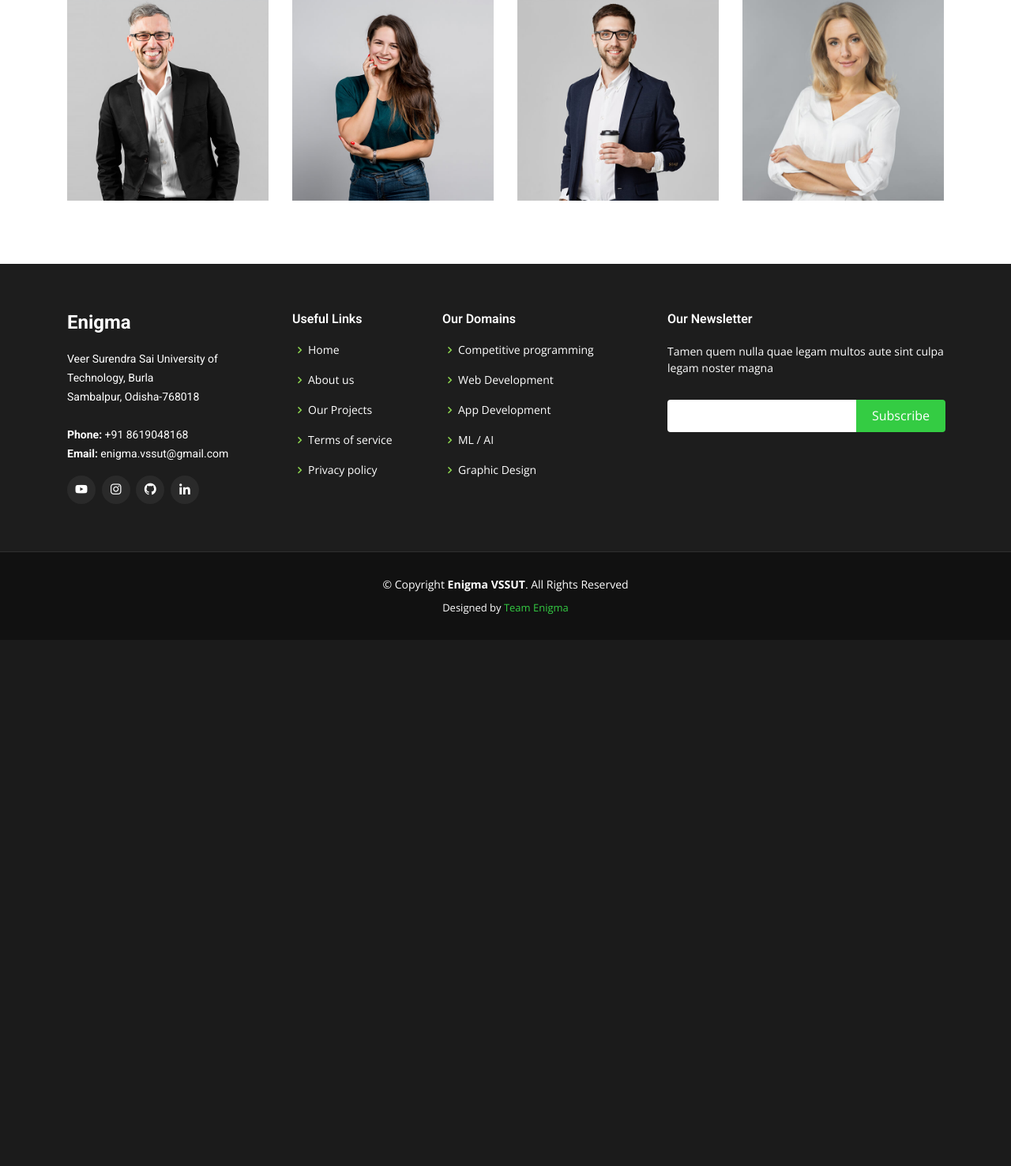
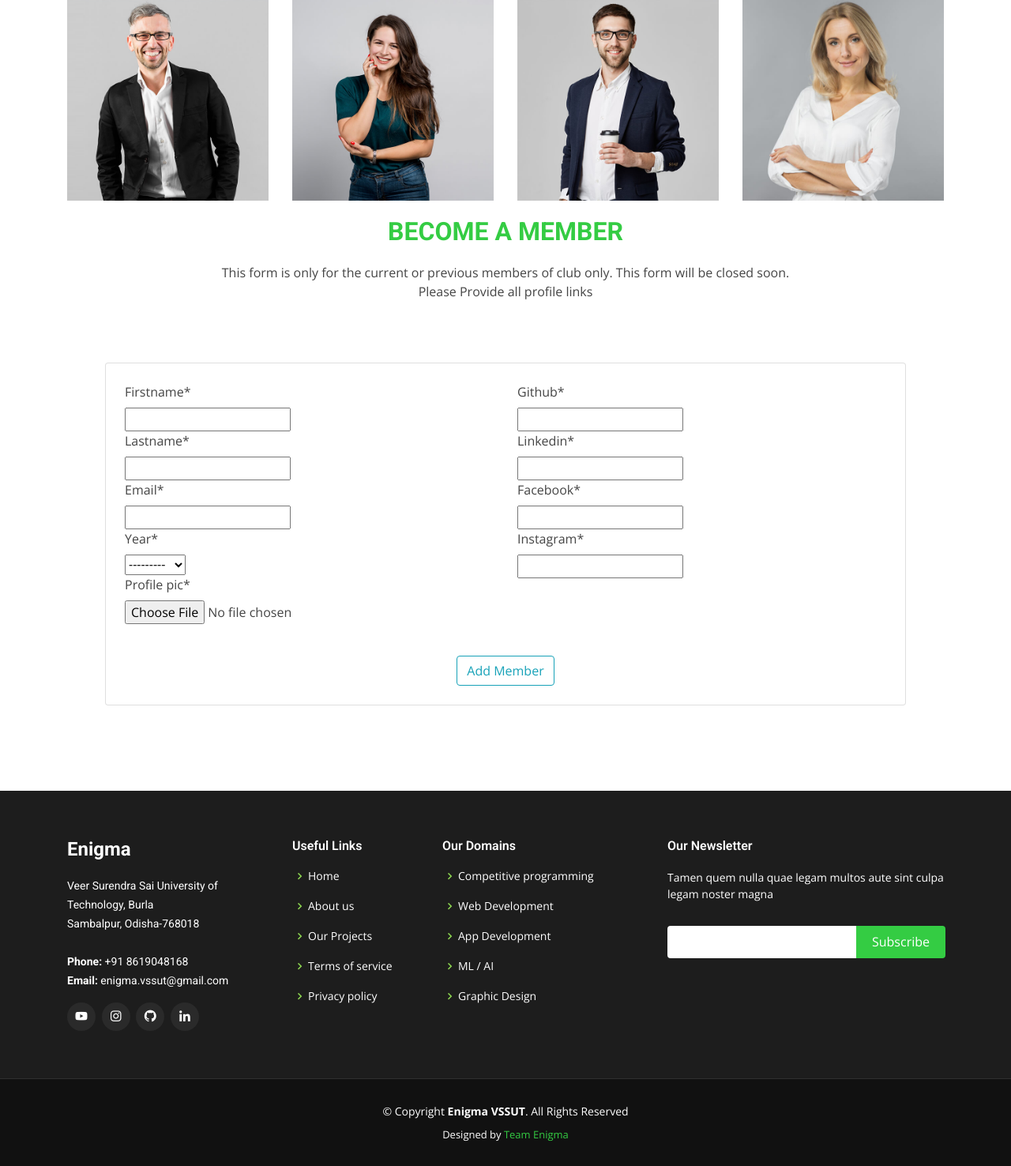
Before and after one commit to EnigmaVSSUT/Qwik-Web, a Django app: page /team/ in a window 1280 px wide. Shown: the part 197-1673 px from the top of the page at 79% size. Before the commit the page ends 975 px from the top, so only its background shows below. Run offline with Django 3.2, Linux system fonts and the light colour scheme; some libraries are stand-ins or nearby versions.

Commit message:
added the Form for club members

```diff
--- a/templates/account/login.html
+++ b/templates/account/login.html
@@ -13,7 +13,7 @@
           <div class='col-6 offset-3'>
           <h1>{% trans "Sign In" %}</h1>
 
-          {% comment %} {% get_providers as socialaccount_providers %}
+          {% get_providers as socialaccount_providers %}
 
           {% if socialaccount_providers %}
           <p>{% blocktrans with site.name as site_name %}Please sign in with one
@@ -35,7 +35,7 @@
           {% else %}
           <p>{% blocktrans %}If you have not created an account yet, then please
           <a href="{{ signup_url }}">sign up</a> first.{% endblocktrans %}</p>
-          {% endif %} {% endcomment %}
+          {% endif %}
 
           <form class="login" method="POST" action="{% url 'account_login' %}">
             {% csrf_token %}
--- a/templates/webpages/base.html
+++ b/templates/webpages/base.html
@@ -42,7 +42,6 @@
   {% include "webpages/navbar.html" %}
   {% if messages %}
     {% for message in messages %}
-    {{ message }}
       <div class="alert alert-{{ message.tags }} alert-dismissible fade show" role="alert">
         {{ message }}
         <button type="button" class="close" data-dismiss="alert" aria-label="Close">
--- a/templates/webpages/navbar.html
+++ b/templates/webpages/navbar.html
@@ -5,7 +5,7 @@
 
       <!-- <h1 class="logo mr-auto"><a href="index.html">Groovin</a></h1> -->
       <!-- Uncomment below if you prefer to use an image logo -->
-      <a href="index.html" class="logo mr-auto"><img src="{% static 'assets/img/enigma-logo.jpg' %}" alt="" class="img-fluid"></a>
+      <a href="/" class="logo mr-auto"><img src="{% static 'assets/img/enigma-logo.jpg' %}" alt="" class="img-fluid"></a>
 
       <nav class="nav-menu d-none d-lg-block">
         <ul>
--- a/templates/webpages/team-page.html
+++ b/templates/webpages/team-page.html
@@ -89,6 +89,53 @@
             </div>
 
         </div>
+
+        {% comment %} <div class="container">
+          <div class="section-title">
+            <h2>Become a member</h2>
+            <p>This form is only for the current or previous members of club only. This form will be closed soon.</p>
+          </div>
+          <form method="POST" enctype="multipart/form-data">
+            {% csrf_token %}
+            <div class="row">
+              <div class="col-xl-10 col-lg-10 col-md-10">
+                {{ m_form|crispy }}
+              </div>
+            </div>
+            <button class="btn btn-outline-info" type="submit">Add</button>
+          </form>
+        </div> {% endcomment %}
+        <div class="container">
+
+          <div class="section-title">
+            <h2>Become a member</h2>
+            <p>This form is only for the current or previous members of club only. This form will be closed soon. <br> Please Provide all profile links</p>
+          </div>
+
+          <form method="POST" enctype="multipart/form-data" class="p-5">
+          {% csrf_token %}
+            <div class="card p-4">
+              <div class="row">
+                <div class="col-md-6 mb-4">
+                    <div class="form-group">
+                        {{ m_form|crispy}}
+                    </div>
+                </div>
+                <div class="col-md-6 mb-4">
+                    <div class="form-group">
+                        {{ m_form2|crispy}}
+                    </div>
+                </div>
+              </div>
+              <div class="row justify-content-md-center">
+                <div class="col-md-auto">
+                  <button class="btn btn-outline-info" type="submit">Add Member</button>
+                </div>
+              </div>
+            </div>
+          </form>
+        </div>
       </section><!-- End Team Section -->
+
     </main>
 {% endblock %}
--- a/webpage/forms.py
+++ b/webpage/forms.py
@@ -0,0 +1,24 @@
+from django import forms
+from django.contrib.auth.models import User
+from django.contrib.auth.forms import UserCreationForm
+from .models import Member
+
+class MemberRegistrationForm(forms.ModelForm):
+    class Meta:
+        model = Member
+        fields = ['firstname',
+                'lastname',
+                'email',
+                'year',
+                'profile_pic',
+                ]
+
+class MemberRegistrationForm2(forms.ModelForm):
+    class Meta:
+        model = Member
+        fields = [
+                'github',
+                'linkedin',
+                'facebook',
+                'instagram',
+                ]
--- a/webpage/models.py
+++ b/webpage/models.py
@@ -8,15 +8,26 @@ YEAR_CHOICES = [
     ('1', 'First'),
     ('2', 'Second'),
     ('3', 'Third'),
-    ('4', 'Fourth')
+    ('4', 'Fourth'),
+    ('5', 'Alumni'),
+]
+
+DOMAIN_CHOICES = [
+
 ]
 
 class Member(models.Model):
-    firstname = models.CharField(max_length=100, )
-    lastname = models.CharField(max_length=100, )
+    firstname = models.CharField(max_length=100)
+    lastname = models.CharField(max_length=100)
     email = models.CharField(max_length=100)
     year = models.CharField(choices=YEAR_CHOICES, max_length=6)
+    github = models.CharField(max_length=100, null=True)
+    linkedin = models.CharField(max_length=100, null=True)
+    facebook = models.CharField(max_length=100, null=True)
+    instagram = models.CharField(max_length=100, null=True)
+    others = models.CharField(max_length=100, null=True)
     profile_pic = models.ImageField(upload_to='member_profile_pic', default='default.jpg')
+    slug = models.SlugField(unique=True, max_length=100)
 
     def __str__(self):
         return self.firstname
--- a/webpage/views.py
+++ b/webpage/views.py
@@ -1,5 +1,8 @@
-from django.shortcuts import render
+from django.shortcuts import render, redirect
+from django.contrib import messages
 from django.contrib.auth.decorators import login_required
+from .forms import MemberRegistrationForm, MemberRegistrationForm2
+from django.template.defaultfilters import slugify
 
 # Create your views here.
 
@@ -11,7 +14,24 @@ def user_profile(request):
     return render(request, 'webpages/user_profile.html')
 
 def team(request):
-    context = {
-        'title': 'team'
-    }
-    return render(request, 'webpages/team-page.html', context)
+    if request.method=='POST':
+        m_form = MemberRegistrationForm(request.POST, request.FILES)
+        m_form2 = MemberRegistrationForm2(request.POST)
+        if m_form.is_valid() and m_form2.is_valid():
+            new_member = m_form.save(commit=False)
+            new_member = m_form2.save(commit=False)
+            new_member.slug = slugify(new_member.linkedin)
+            new_member.save()
+            messages.success(request, 'New member was added!')
+            return redirect('team')
+        else:
+            messages.warning(request, 'Invalid Entry!')
+    else:
+        m_form = MemberRegistrationForm()
+        m_form2 = MemberRegistrationForm2()
+        context = {
+            'title': 'team',
+            'm_form': m_form,
+            'm_form2': m_form2
+        }
+        return render(request, 'webpages/team-page.html', context)
```
Also changed, not shown: webpage/migrations/0002_auto_20210114_1204.py (added).
